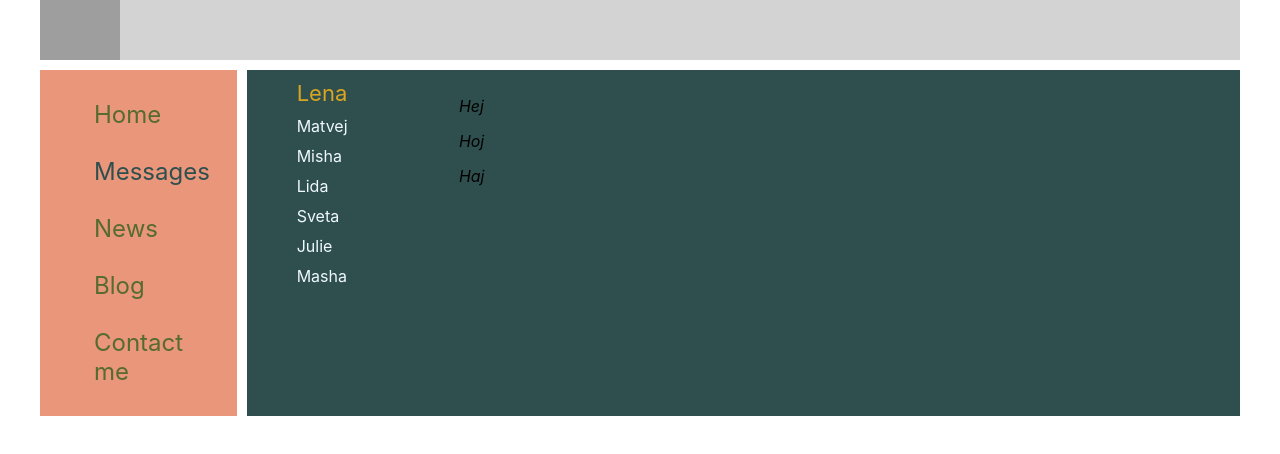
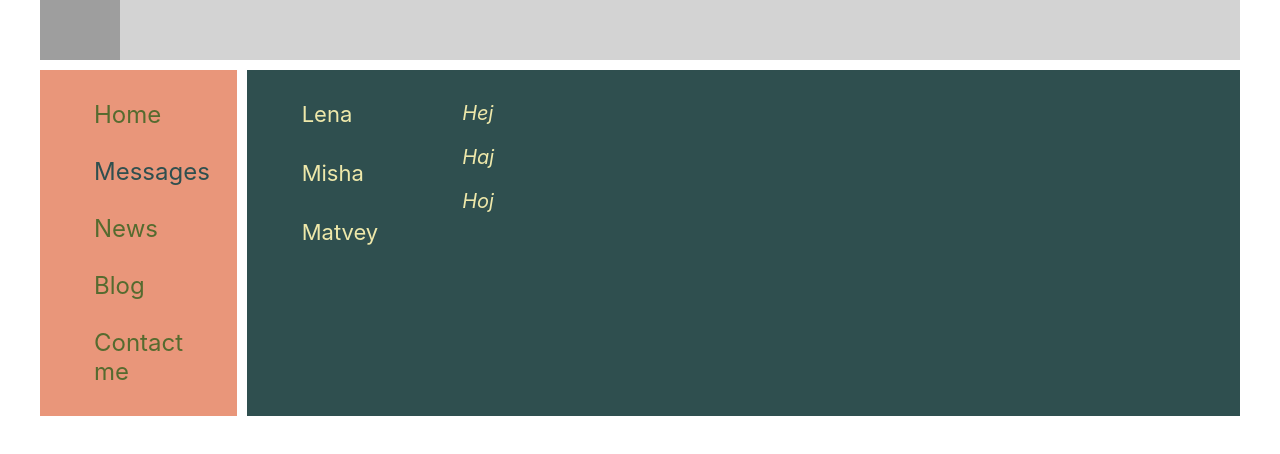
Before and after one commit to XeniaPanayot/React-hw, a React (Create React App) app: page /messages in a window 1280 px wide. Shown: the top 454 px of the page. Built offline with nearby package versions, Linux system fonts and the light colour scheme; grey boxes are pictures that could not be loaded.

Commit message:
Lesson#23: refactored posts and messages

```diff
--- a/src/components/content/messages/Messages.module.css
+++ b/src/components/content/messages/Messages.module.css
@@ -1,29 +1,29 @@
 .container {
     display: grid;
     grid-template-columns: 2fr 10fr;
-    padding: 10px;
+    padding: 15px;
 }
 
-h1 {
-    font-size: 22px;
-    color: goldenrod;
-}
 .dialoguesList {
     list-style: none;
-    margin: 0;
 }
+
 .dialoguesItem {
-    color: aliceblue;
-    padding-bottom: 10px;
+    padding-bottom: 33px;
 }
-.dialoguesItem.active {
+.dialoguesLink {
+    text-decoration: none;
     font-size: 22px;
-    color: goldenrod;
+    color: palegoldenrod;
+    padding-bottom: 20px;
 }
+
 .messagesList {
     list-style: none;
 }
 .messagesItem {
     font-style: italic;
-    padding-bottom: 15px;
+    font-size: 20px;
+    color: palegoldenrod;
+    padding-bottom: 20px;
 }
--- a/src/components/content/messages/Messages.tsx
+++ b/src/components/content/messages/Messages.tsx
@@ -1,25 +1,39 @@
 import React from 'react';
 import styles from './Messages.module.css';
+import {NavLink} from "react-router-dom";
+
+type DialoguesItemPropsType = {
+    id: string
+    name: string
+}
+const DialoguesItem = (props: DialoguesItemPropsType) => {
+    return <li className={styles.dialoguesItem}>
+        <NavLink to={"/dialogues/" + props.id} className={styles.dialoguesLink}>{props.name}</NavLink>
+    </li>
+}
+
+type MessagesItemPropsType = {
+    text: string
+}
+
+const MessagesItem = (props: MessagesItemPropsType) => {
+    return <li className={styles.messagesItem}>{props.text}</li>
+}
 
 const Messages = () => {
     return <div className={styles.container}>
         <div className={styles.dialogues}>
-            {/*<h1>My messages</h1>*/}
             <ul className={styles.dialoguesList}>
-                <li className={styles.dialoguesItem + ' ' + styles.active}>Lena</li>
-                <li className={styles.dialoguesItem}>Matvej</li>
-                <li className={styles.dialoguesItem}>Misha</li>
-                <li className={styles.dialoguesItem}>Lida</li>
-                <li className={styles.dialoguesItem}>Sveta</li>
-                <li className={styles.dialoguesItem}>Julie</li>
-                <li className={styles.dialoguesItem}>Masha</li>
+                <DialoguesItem name="Lena" id="1" />
+                <DialoguesItem name="Misha" id="2" />
+                <DialoguesItem name="Matvey" id="3" />
             </ul>
         </div>
         <div className={styles.messages}>
             <ul className={styles.messagesList}>
-                <li className={styles.messagesItem}>Hej</li>
-                <li className={styles.messagesItem}>Hoj</li>
-                <li className={styles.messagesItem}>Haj</li>
+                <MessagesItem text="Hej"/>
+                <MessagesItem text="Haj"/>
+                <MessagesItem text="Hoj"/>
             </ul>
         </div>
     </div>
--- a/src/components/content/posts/Posts.tsx
+++ b/src/components/content/posts/Posts.tsx
@@ -5,11 +5,10 @@ import Post from "./post/Post";
 const Posts = (props: any) => {
     return <article className={styles.posts}>
         <h1 className={styles.posts__title}>My posts</h1>
-        {/*<textarea className={styles.posts__textarea} name="new_post" id="new_post"></textarea>*/}
         <Textarea cols={122} rows={22} id={`newPost`} name={`newPost`}/>
         <button className={styles.posts__submit}>Submit</button>
-        <Post message="Hey, I'm commenting here!" likecount="11"/>
-        <Post message="Hey, I have an opinion!" likecount="111"/>
+        <Post message="Hey, I have an opinion!" likecount="11" btnName="Likes"/>
+        <Post message="Nobody cares!" likecount="111" btnName="Likes"/>
     </article>
 }
 
--- a/src/components/content/posts/post/Post.module.css
+++ b/src/components/content/posts/post/Post.module.css
@@ -1,3 +1,7 @@
+.post {
+    background-color: bisque;
+    padding: 10px;
+}
 .post__avatar {
     width: 100px;
     height: auto;
--- a/src/components/content/posts/post/Post.tsx
+++ b/src/components/content/posts/post/Post.tsx
@@ -1,14 +1,50 @@
 import React from 'react';
 import styles from './Post.module.css';
 
-const Post = (props: any) => {
-    return         <div className={styles.post}>
-        <img className={styles.post__avatar} src="https://encrypted-tbn0.gstatic.com/images?q=tbn%3AANd9GcRg8RxCu-qCakoz8wPiwwzxpnxZFCpJ2XNWgA&usqp=CAU" alt="User's avatar"/>
-        {props.message}
-        <div className={styles.post__likes}>
-            <button>Likes</button>
-            {props.likecount}
-        </div>
+type PostAvatarPropsType = {
+    src: string
+    alt: string
+}
+const PostAvatar = (props: PostAvatarPropsType) => {
+    return <img className={styles.post__avatar} src={props.src} alt={props.alt}/>
+}
+type PostTextPropsType = {
+    message: string
+}
+const PostText = (props: PostTextPropsType) => {
+    return <div>
+        <p className={styles.post__text}>{props.message}</p>
+    </div>
+}
+type LikesBtnPropsType = {
+    likecount: string
+    btnName: string
+}
+const LikesBtn = (props: LikesBtnPropsType) => {
+    return         <div className={styles.LikesNCounts}>
+        <button className={styles.LikesBtn}>{props.btnName}</button>
+        <PostLikes likecount={props.likecount}/>
+    </div>
+
+}
+type PostLikesPropsType = {
+    likecount: string
+}
+const PostLikes = (props: PostLikesPropsType) => {
+    return <span>{props.likecount}</span>
+}
+type PostPropsType = {
+    message: string
+    likecount: string
+    btnName: string
+}
+const Post = (props: PostPropsType) => {
+    return <div className={styles.post}>
+        <PostAvatar
+            src="https://encrypted-tbn0.gstatic.com/images?q=tbn%3AANd9GcRg8RxCu-qCakoz8wPiwwzxpnxZFCpJ2XNWgA&usqp=CAU"
+            alt="User's avatar"/>
+        <PostText message={props.message}/>
+        <LikesBtn likecount={props.likecount} btnName={props.btnName}/>
     </div>
 }
 
```
